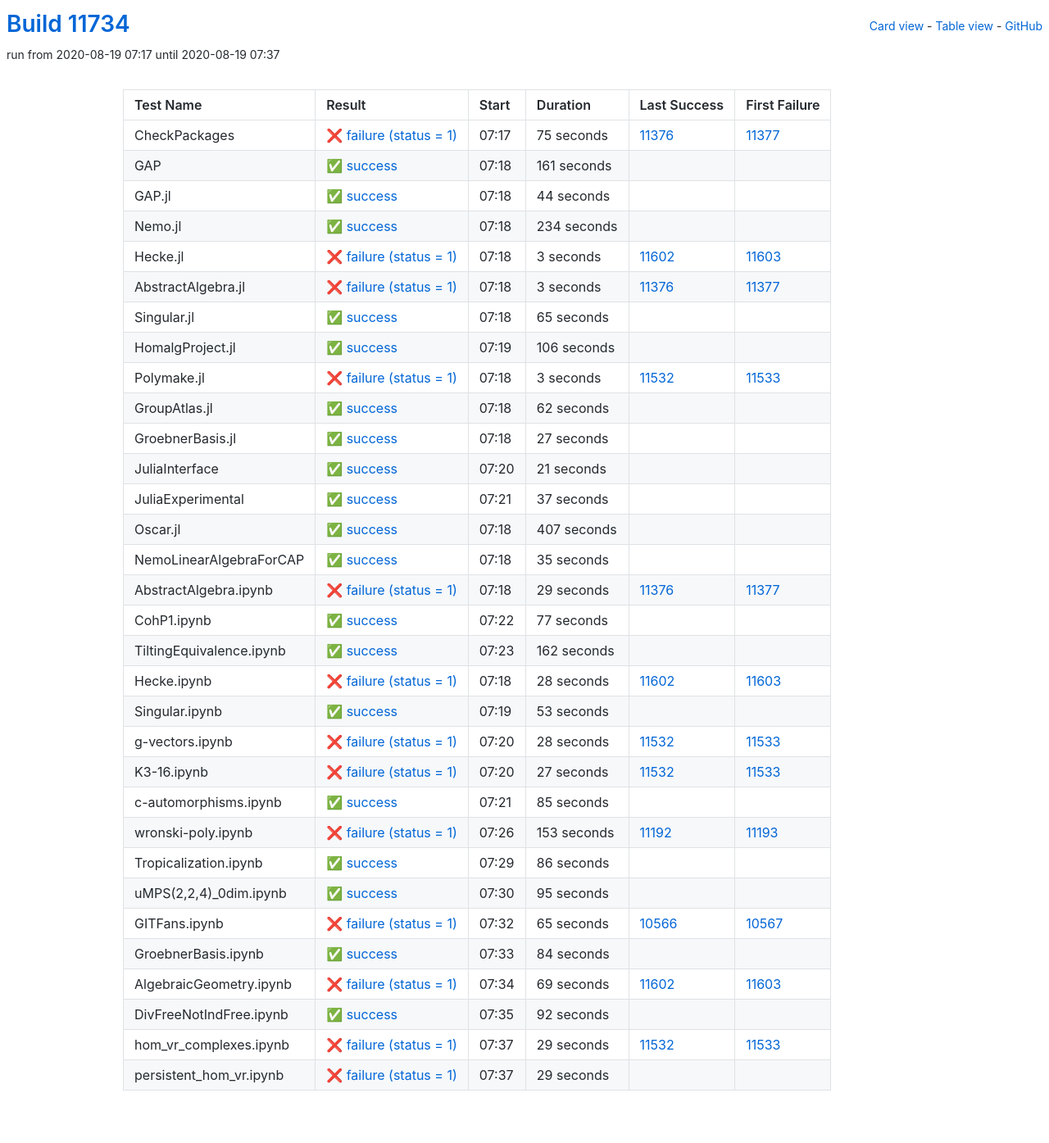
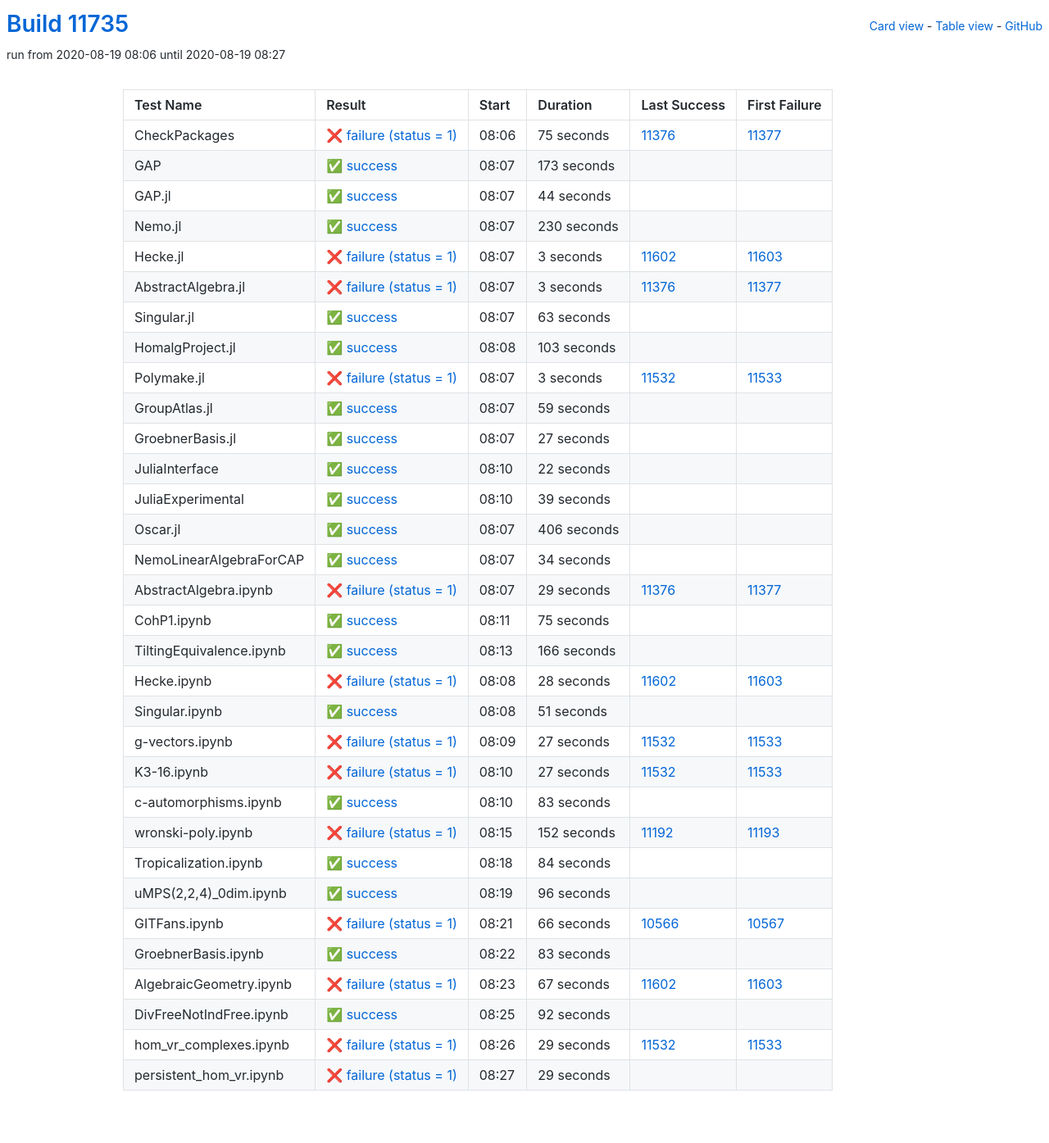
Before and after one commit to oscar-system/oscar-ci-status, a Jekyll site: the page built from table.html, in a window 1280 px wide. Shown: the whole page at 82% size. Built offline with Jekyll 4.4.1, drawn with Linux system fonts in a browser that asks for light colours.

Commit message:
Build #11735

```diff
--- a/_data/ci.yml
+++ b/_data/ci.yml
@@ -1,6 +1,6 @@
 ---
-build: 11734
-build_url: https://oscarci.mathematik.uni-kl.de/job/oscar/11734/
+build: 11735
+build_url: https://oscarci.mathematik.uni-kl.de/job/oscar/11735/
 job: oscar
 organization: oscar-system
 repo: oscar-ci-status
@@ -8,8 +8,8 @@
 tests:
 - name: CheckPackages
   id: checkpackages
-  log: https://oscarci.mathematik.uni-kl.de/job/oscar/11734/artifact/logs/build-11734/CheckPackages.log
-  start: 2020-08-19 07:17
+  log: https://oscarci.mathematik.uni-kl.de/job/oscar/11735/artifact/logs/build-11735/CheckPackages.log
+  start: 2020-08-19 08:06
   success: false
   exitcode: 1
   status: failure
@@ -20,20 +20,20 @@
   first_failure_url: https://oscarci.mathematik.uni-kl.de/job/oscar/11377/
 - name: GAP
   id: gap
-  log: https://oscarci.mathematik.uni-kl.de/job/oscar/11734/artifact/logs/build-11734/GAP.log
-  start: 2020-08-19 07:18
+  log: https://oscarci.mathematik.uni-kl.de/job/oscar/11735/artifact/logs/build-11735/GAP.log
+  start: 2020-08-19 08:07
   success: true
   exitcode: 0
   status: success
-  duration: 161
+  duration: 173
   last_success: false
   last_success_url:
   first_failure: false
   first_failure_url:
 - name: GAP.jl
   id: gap-jl
-  log: https://oscarci.mathematik.uni-kl.de/job/oscar/11734/artifact/logs/build-11734/GAP.jl.log
-  start: 2020-08-19 07:18
+  log: https://oscarci.mathematik.uni-kl.de/job/oscar/11735/artifact/logs/build-11735/GAP.jl.log
+  start: 2020-08-19 08:07
   success: true
   exitcode: 0
   status: success
@@ -44,20 +44,20 @@
   first_failure_url:
 - name: Nemo.jl
   id: nemo-jl
-  log: https://oscarci.mathematik.uni-kl.de/job/oscar/11734/artifact/logs/build-11734/Nemo.jl.log
-  start: 2020-08-19 07:18
+  log: https://oscarci.mathematik.uni-kl.de/job/oscar/11735/artifact/logs/build-11735/Nemo.jl.log
+  start: 2020-08-19 08:07
   success: true
   exitcode: 0
   status: success
-  duration: 234
+  duration: 230
   last_success: false
   last_success_url:
   first_failure: false
   first_failure_url:
 - name: Hecke.jl
   id: hecke-jl
-  log: https://oscarci.mathematik.uni-kl.de/job/oscar/11734/artifact/logs/build-11734/Hecke.jl.log
-  start: 2020-08-19 07:18
+  log: https://oscarci.mathematik.uni-kl.de/job/oscar/11735/artifact/logs/build-11735/Hecke.jl.log
+  start: 2020-08-19 08:07
   success: false
   exitcode: 1
   status: failure
@@ -68,8 +68,8 @@
   first_failure_url: https://oscarci.mathematik.uni-kl.de/job/oscar/11603/
 - name: AbstractAlgebra.jl
   id: abstractalgebra-jl
-  log: https://oscarci.mathematik.uni-kl.de/job/oscar/11734/artifact/logs/build-11734/AbstractAlgebra.jl.log
-  start: 2020-08-19 07:18
+  log: https://oscarci.mathematik.uni-kl.de/job/oscar/11735/artifact/logs/build-11735/AbstractAlgebra.jl.log
+  start: 2020-08-19 08:07
   success: false
   exitcode: 1
   status: failure
@@ -80,32 +80,32 @@
   first_failure_url: https://oscarci.mathematik.uni-kl.de/job/oscar/11377/
 - name: Singular.jl
   id: singular-jl
-  log: https://oscarci.mathematik.uni-kl.de/job/oscar/11734/artifact/logs/build-11734/Singular.jl.log
-  start: 2020-08-19 07:18
+  log: https://oscarci.mathematik.uni-kl.de/job/oscar/11735/artifact/logs/build-11735/Singular.jl.log
+  start: 2020-08-19 08:07
   success: true
   exitcode: 0
   status: success
-  duration: 65
+  duration: 63
   last_success: false
   last_success_url:
   first_failure: false
   first_failure_url:
 - name: HomalgProject.jl
   id: homalgproject-jl
-  log: https://oscarci.mathematik.uni-kl.de/job/oscar/11734/artifact/logs/build-11734/HomalgProject.jl.log
-  start: 2020-08-19 07:19
+  log: https://oscarci.mathematik.uni-kl.de/job/oscar/11735/artifact/logs/build-11735/HomalgProject.jl.log
+  start: 2020-08-19 08:08
   success: true
   exitcode: 0
   status: success
-  duration: 106
+  duration: 103
   last_success: false
   last_success_url:
   first_failure: false
   first_failure_url:
 - name: Polymake.jl
   id: polymake-jl
-  log: https://oscarci.mathematik.uni-kl.de/job/oscar/11734/artifact/logs/build-11734/Polymake.jl.log
-  start: 2020-08-19 07:18
+  log: https://oscarci.mathematik.uni-kl.de/job/oscar/11735/artifact/logs/build-11735/Polymake.jl.log
+  start: 2020-08-19 08:07
   success: false
   exitcode: 1
   status: failure
@@ -116,20 +116,20 @@
   first_failure_url: https://oscarci.mathematik.uni-kl.de/job/oscar/11533/
 - name: GroupAtlas.jl
   id: groupatlas-jl
-  log: https://oscarci.mathematik.uni-kl.de/job/oscar/11734/artifact/logs/build-11734/GroupAtlas.jl.log
-  start: 2020-08-19 07:18
+  log: https://oscarci.mathematik.uni-kl.de/job/oscar/11735/artifact/logs/build-11735/GroupAtlas.jl.log
+  start: 2020-08-19 08:07
   success: true
   exitcode: 0
   status: success
-  duration: 62
+  duration: 59
   last_success: false
   last_success_url:
   first_failure: false
   first_failure_url:
 - name: GroebnerBasis.jl
   id: groebnerbasis-jl
-  log: https://oscarci.mathematik.uni-kl.de/job/oscar/11734/artifact/logs/build-11734/GroebnerBasis.jl.log
-  start: 2020-08-19 07:18
+  log: https://oscarci.mathematik.uni-kl.de/job/oscar/11735/artifact/logs/build-11735/GroebnerBasis.jl.log
+  start: 2020-08-19 08:07
   success: true
   exitcode: 0
   status: success
@@ -140,56 +140,56 @@
   first_failure_url:
 - name: JuliaInterface
   id: juliainterface
-  log: https://oscarci.mathematik.uni-kl.de/job/oscar/11734/artifact/logs/build-11734/JuliaInterface.log
-  start: 2020-08-19 07:20
+  log: https://oscarci.mathematik.uni-kl.de/job/oscar/11735/artifact/logs/build-11735/JuliaInterface.log
+  start: 2020-08-19 08:10
   success: true
   exitcode: 0
   status: success
-  duration: 21
+  duration: 22
   last_success: false
   last_success_url:
   first_failure: false
   first_failure_url:
 - name: JuliaExperimental
   id: juliaexperimental
-  log: https://oscarci.mathematik.uni-kl.de/job/oscar/11734/artifact/logs/build-11734/JuliaExperimental.log
-  start: 2020-08-19 07:21
+  log: https://oscarci.mathematik.uni-kl.de/job/oscar/11735/artifact/logs/build-11735/JuliaExperimental.log
+  start: 2020-08-19 08:10
   success: true
   exitcode: 0
   status: success
-  duration: 37
+  duration: 39
   last_success: false
   last_success_url:
   first_failure: false
   first_failure_url:
 - name: Oscar.jl
   id: oscar-jl
-  log: https://oscarci.mathematik.uni-kl.de/job/oscar/11734/artifact/logs/build-11734/Oscar.jl.log
-  start: 2020-08-19 07:18
+  log: https://oscarci.mathematik.uni-kl.de/job/oscar/11735/artifact/logs/build-11735/Oscar.jl.log
+  start: 2020-08-19 08:07
   success: true
   exitcode: 0
   status: success
-  duration: 407
+  duration: 406
   last_success: false
   last_success_url:
   first_failure: false
   first_failure_url:
 - name: NemoLinearAlgebraForCAP
   id: nemolinearalgebraforcap
-  log: https://oscarci.mathematik.uni-kl.de/job/oscar/11734/artifact/logs/build-11734/NemoLinearAlgebraForCAP.log
-  start: 2020-08-19 07:18
+  log: https://oscarci.mathematik.uni-kl.de/job/oscar/11735/artifact/logs/build-11735/NemoLinearAlgebraForCAP.log
+  start: 2020-08-19 08:07
   success: true
   exitcode: 0
   status: success
-  duration: 35
+  duration: 34
   last_success: false
   last_success_url:
   first_failure: false
   first_failure_url:
 - name: AbstractAlgebra.ipynb
   id: abstractalgebra-ipynb
-  log: https://oscarci.mathematik.uni-kl.de/job/oscar/11734/artifact/logs/build-11734/AbstractAlgebra.ipynb.log
-  start: 2020-08-19 07:18
+  log: https://oscarci.mathematik.uni-kl.de/job/oscar/11735/artifact/logs/build-11735/AbstractAlgebra.ipynb.log
+  start: 2020-08-19 08:07
   success: false
   exitcode: 1
   status: failure
@@ -200,32 +200,32 @@
   first_failure_url: https://oscarci.mathematik.uni-kl.de/job/oscar/11377/
 - name: CohP1.ipynb
   id: cohp1-ipynb
-  log: https://oscarci.mathematik.uni-kl.de/job/oscar/11734/artifact/logs/build-11734/CohP1.ipynb.log
-  start: 2020-08-19 07:22
+  log: https://oscarci.mathematik.uni-kl.de/job/oscar/11735/artifact/logs/build-11735/CohP1.ipynb.log
+  start: 2020-08-19 08:11
   success: true
   exitcode: 0
   status: success
-  duration: 77
+  duration: 75
   last_success: false
   last_success_url:
   first_failure: false
   first_failure_url:
 - name: TiltingEquivalence.ipynb
   id: tiltingequivalence-ipynb
-  log: https://oscarci.mathematik.uni-kl.de/job/oscar/11734/artifact/logs/build-11734/TiltingEquivalence.ipynb.log
-  start: 2020-08-19 07:23
+  log: https://oscarci.mathematik.uni-kl.de/job/oscar/11735/artifact/logs/build-11735/TiltingEquivalence.ipynb.log
+  start: 2020-08-19 08:13
   success: true
   exitcode: 0
   status: success
-  duration: 162
+  duration: 166
   last_success: false
   last_success_url:
   first_failure: false
   first_failure_url:
 - name: Hecke.ipynb
   id: hecke-ipynb
-  log: https://oscarci.mathematik.uni-kl.de/job/oscar/11734/artifact/logs/build-11734/Hecke.ipynb.log
-  start: 2020-08-19 07:18
+  log: https://oscarci.mathematik.uni-kl.de/job/oscar/11735/artifact/logs/build-11735/Hecke.ipynb.log
+  start: 2020-08-19 08:08
   success: false
   exitcode: 1
   status: failure
@@ -236,32 +236,32 @@
   first_failure_url: https://oscarci.mathematik.uni-kl.de/job/oscar/11603/
 - name: Singular.ipynb
   id: singular-ipynb
-  log: https://oscarci.mathematik.uni-kl.de/job/oscar/11734/artifact/logs/build-11734/Singular.ipynb.log
-  start: 2020-08-19 07:19
+  log: https://oscarci.mathematik.uni-kl.de/job/oscar/11735/artifact/logs/build-11735/Singular.ipynb.log
+  start: 2020-08-19 08:08
   success: true
   exitcode: 0
   status: success
-  duration: 53
+  duration: 51
   last_success: false
   last_success_url:
   first_failure: false
   first_failure_url:
 - name: g-vectors.ipynb
   id: g-vectors-ipynb
-  log: https://oscarci.mathematik.uni-kl.de/job/oscar/11734/artifact/logs/build-11734/g-vectors.ipynb.log
-  start: 2020-08-19 07:20
+  log: https://oscarci.mathematik.uni-kl.de/job/oscar/11735/artifact/logs/build-11735/g-vectors.ipynb.log
+  start: 2020-08-19 08:09
   success: false
   exitcode: 1
   status: failure
-  duration: 28
+  duration: 27
   last_success: 11532
   last_success_url: https://oscarci.mathematik.uni-kl.de/job/oscar/11532/
   first_failure: 11533
   first_failure_url: https://oscarci.mathematik.uni-kl.de/job/oscar/11533/
 - name: K3-16.ipynb
   id: k3-16-ipynb
-  log: https://oscarci.mathematik.uni-kl.de/job/oscar/11734/artifact/logs/build-11734/K3-16.ipynb.log
-  start: 2020-08-19 07:20
+  log: https://oscarci.mathematik.uni-kl.de/job/oscar/11735/artifact/logs/build-11735/K3-16.ipynb.log
+  start: 2020-08-19 08:10
   success: false
   exitcode: 1
   status: failure
@@ -272,68 +272,32 @@
   first_failure_url: https://oscarci.mathematik.uni-kl.de/job/oscar/11533/
 - name: c-automorphisms.ipynb
   id: c-automorphisms-ipynb
-  log: https://oscarci.mathematik.uni-kl.de/job/oscar/11734/artifact/logs/build-11734/c-automorphisms.ipynb.log
-  start: 2020-08-19 07:21
+  log: https://oscarci.mathematik.uni-kl.de/job/oscar/11735/artifact/logs/build-11735/c-automorphisms.ipynb.log
+  start: 2020-08-19 08:10
   success: true
   exitcode: 0
   status: success
-  duration: 85
+  duration: 83
   last_success: false
   last_success_url:
   first_failure: false
   first_failure_url:
 - name: wronski-poly.ipynb
   id: wronski-poly-ipynb
-  log: https://oscarci.mathematik.uni-kl.de/job/oscar/11734/artifact/logs/build-11734/wronski-poly.ipynb.log
-  start: 2020-08-19 07:26
+  log: https://oscarci.mathematik.uni-kl.de/job/oscar/11735/artifact/logs/build-11735/wronski-poly.ipynb.log
+  start: 2020-08-19 08:15
   success: false
   exitcode: 1
   status: failure
-  duration: 153
+  duration: 152
   last_success: 11192
   last_success_url: https://oscarci.mathematik.uni-kl.de/job/oscar/11192/
   first_failure: 11193
   first_failure_url: https://oscarci.mathematik.uni-kl.de/job/oscar/11193/
 - name: Tropicalization.ipynb
   id: tropicalization-ipynb
-  log: https://oscarci.mathematik.uni-kl.de/job/oscar/11734/artifact/logs/build-11734/Tropicalization.ipynb.log
-  start: 2020-08-19 07:29
-  success: true
-  exitcode: 0
-  status: success
-  duration: 86
-  last_success: false
-  last_success_url:
-  first_failure: false
-  first_failure_url:
-- name: uMPS(2,2,4)_0dim.ipynb
-  id: umps-2-2-4-0dim-ipynb
-  log: https://oscarci.mathematik.uni-kl.de/job/oscar/11734/artifact/logs/build-11734/uMPS-2-2-4-_0dim.ipynb.log
-  start: 2020-08-19 07:30
-  success: true
-  exitcode: 0
-  status: success
-  duration: 95
-  last_success: false
-  last_success_url:
-  first_failure: false
-  first_failure_url:
-- name: GITFans.ipynb
-  id: gitfans-ipynb
-  log: https://oscarci.mathematik.uni-kl.de/job/oscar/11734/artifact/logs/build-11734/GITFans.ipynb.log
-  start: 2020-08-19 07:32
-  success: false
-  exitcode: 1
-  status: failure
-  duration: 65
-  last_success: 10566
-  last_success_url: https://oscarci.mathematik.uni-kl.de/job/oscar/10566/
-  first_failure: 10567
-  first_failure_url: https://oscarci.mathematik.uni-kl.de/job/oscar/10567/
-- name: GroebnerBasis.ipynb
-  id: groebnerbasis-ipynb
-  log: https://oscarci.mathematik.uni-kl.de/job/oscar/11734/artifact/logs/build-11734/GroebnerBasis.ipynb.log
-  start: 2020-08-19 07:33
+  log: https://oscarci.mathematik.uni-kl.de/job/oscar/11735/artifact/logs/build-11735/Tropicalization.ipynb.log
+  start: 2020-08-19 08:18
   success: true
   exitcode: 0
   status: success
@@ -342,22 +306,58 @@
   last_success_url:
   first_failure: false
   first_failure_url:
-- name: AlgebraicGeometry.ipynb
-  id: algebraicgeometry-ipynb
-  log: https://oscarci.mathematik.uni-kl.de/job/oscar/11734/artifact/logs/build-11734/AlgebraicGeometry.ipynb.log
-  start: 2020-08-19 07:34
+- name: uMPS(2,2,4)_0dim.ipynb
+  id: umps-2-2-4-0dim-ipynb
+  log: https://oscarci.mathematik.uni-kl.de/job/oscar/11735/artifact/logs/build-11735/uMPS-2-2-4-_0dim.ipynb.log
+  start: 2020-08-19 08:19
+  success: true
+  exitcode: 0
+  status: success
+  duration: 96
+  last_success: false
+  last_success_url:
+  first_failure: false
+  first_failure_url:
+- name: GITFans.ipynb
+  id: gitfans-ipynb
+  log: https://oscarci.mathematik.uni-kl.de/job/oscar/11735/artifact/logs/build-11735/GITFans.ipynb.log
+  start: 2020-08-19 08:21
   success: false
   exitcode: 1
   status: failure
-  duration: 69
+  duration: 66
+  last_success: 10566
+  last_success_url: https://oscarci.mathematik.uni-kl.de/job/oscar/10566/
+  first_failure: 10567
+  first_failure_url: https://oscarci.mathematik.uni-kl.de/job/oscar/10567/
+- name: GroebnerBasis.ipynb
+  id: groebnerbasis-ipynb
+  log: https://oscarci.mathematik.uni-kl.de/job/oscar/11735/artifact/logs/build-11735/GroebnerBasis.ipynb.log
+  start: 2020-08-19 08:22
+  success: true
+  exitcode: 0
+  status: success
+  duration: 83
+  last_success: false
+  last_success_url:
+  first_failure: false
+  first_failure_url:
+- name: AlgebraicGeometry.ipynb
+  id: algebraicgeometry-ipynb
+  log: https://oscarci.mathematik.uni-kl.de/job/oscar/11735/artifact/logs/build-11735/AlgebraicGeometry.ipynb.log
+  start: 2020-08-19 08:23
+  success: false
+  exitcode: 1
+  status: failure
+  duration: 67
   last_success: 11602
   last_success_url: https://oscarci.mathematik.uni-kl.de/job/oscar/11602/
   first_failure: 11603
   first_failure_url: https://oscarci.mathematik.uni-kl.de/job/oscar/11603/
 - name: DivFreeNotIndFree.ipynb
   id: divfreenotindfree-ipynb
-  log: https://oscarci.mathematik.uni-kl.de/job/oscar/11734/artifact/logs/build-11734/DivFreeNotIndFree.ipynb.log
-  start: 2020-08-19 07:35
+  log: https://oscarci.mathematik.uni-kl.de/job/oscar/11735/artifact/logs/build-11735/DivFreeNotIndFree.ipynb.log
+  start: 2020-08-19 08:25
   success: true
   exitcode: 0
   status: success
@@ -368,8 +368,8 @@
   first_failure_url:
 - name: hom_vr_complexes.ipynb
   id: hom-vr-complexes-ipynb
-  log: https://oscarci.mathematik.uni-kl.de/job/oscar/11734/artifact/logs/build-11734/hom_vr_complexes.ipynb.log
-  start: 2020-08-19 07:37
+  log: https://oscarci.mathematik.uni-kl.de/job/oscar/11735/artifact/logs/build-11735/hom_vr_complexes.ipynb.log
+  start: 2020-08-19 08:26
   success: false
   exitcode: 1
   status: failure
@@ -380,8 +380,8 @@
   first_failure_url: https://oscarci.mathematik.uni-kl.de/job/oscar/11533/
 - name: persistent_hom_vr.ipynb
   id: persistent-hom-vr-ipynb
-  log: https://oscarci.mathematik.uni-kl.de/job/oscar/11734/artifact/logs/build-11734/persistent_hom_vr.ipynb.log
-  start: 2020-08-19 07:37
+  log: https://oscarci.mathematik.uni-kl.de/job/oscar/11735/artifact/logs/build-11735/persistent_hom_vr.ipynb.log
+  start: 2020-08-19 08:27
   success: false
   exitcode: 1
   status: failure
```
Also changed, not shown: README.md.
